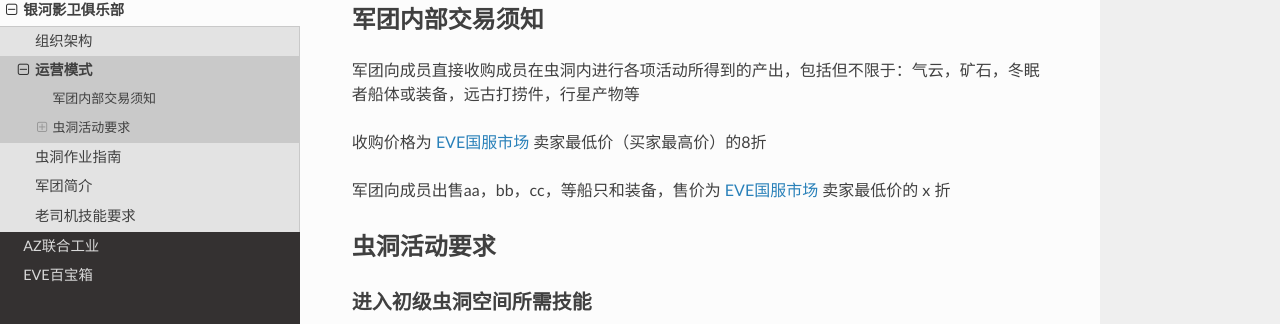
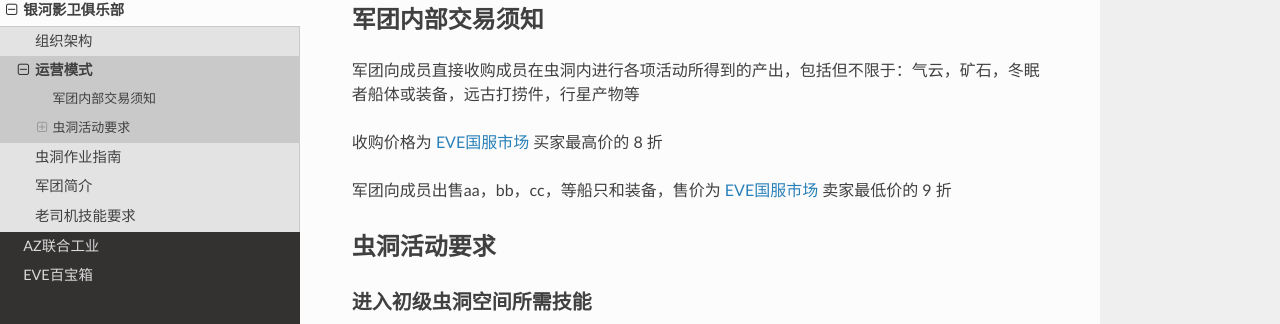
Before and after one commit to zliu/azuig, a Sphinx documentation site: the page built from docs/source/shadow_guards/operation_mode.rst, in a window 1280 px wide. Shown: the part 168-492 px from the top of the page. Built offline with Sphinx 7.4.7 and the Read the Docs theme 2.0.0, drawn with Linux system fonts in a browser that asks for light colours.

Commit message:
Update slang

```diff
--- a/docs/source/shadow_guards/operation_mode.rst
+++ b/docs/source/shadow_guards/operation_mode.rst
@@ -6,9 +6,9 @@
 
 军团向成员直接收购成员在虫洞内进行各项活动所得到的产出，包括但不限于：气云，矿石，冬眠者船体或装备，远古打捞件，行星产物等
 
-收购价格为 EVE国服市场_ 卖家最低价（买家最高价）的8折
+收购价格为 EVE国服市场_ 买家最高价的 8 折
 
-军团向成员出售aa，bb，cc，等船只和装备，售价为 EVE国服市场_ 卖家最低价的 x 折
+军团向成员出售aa，bb，cc，等船只和装备，售价为 EVE国服市场_ 卖家最低价的 9 折
 
 .. _EVE国服市场 : http://www.ceve-market.org/home/
 
```
Also changed, not shown: docs/source/tips.rst (+7 -0 lines).
